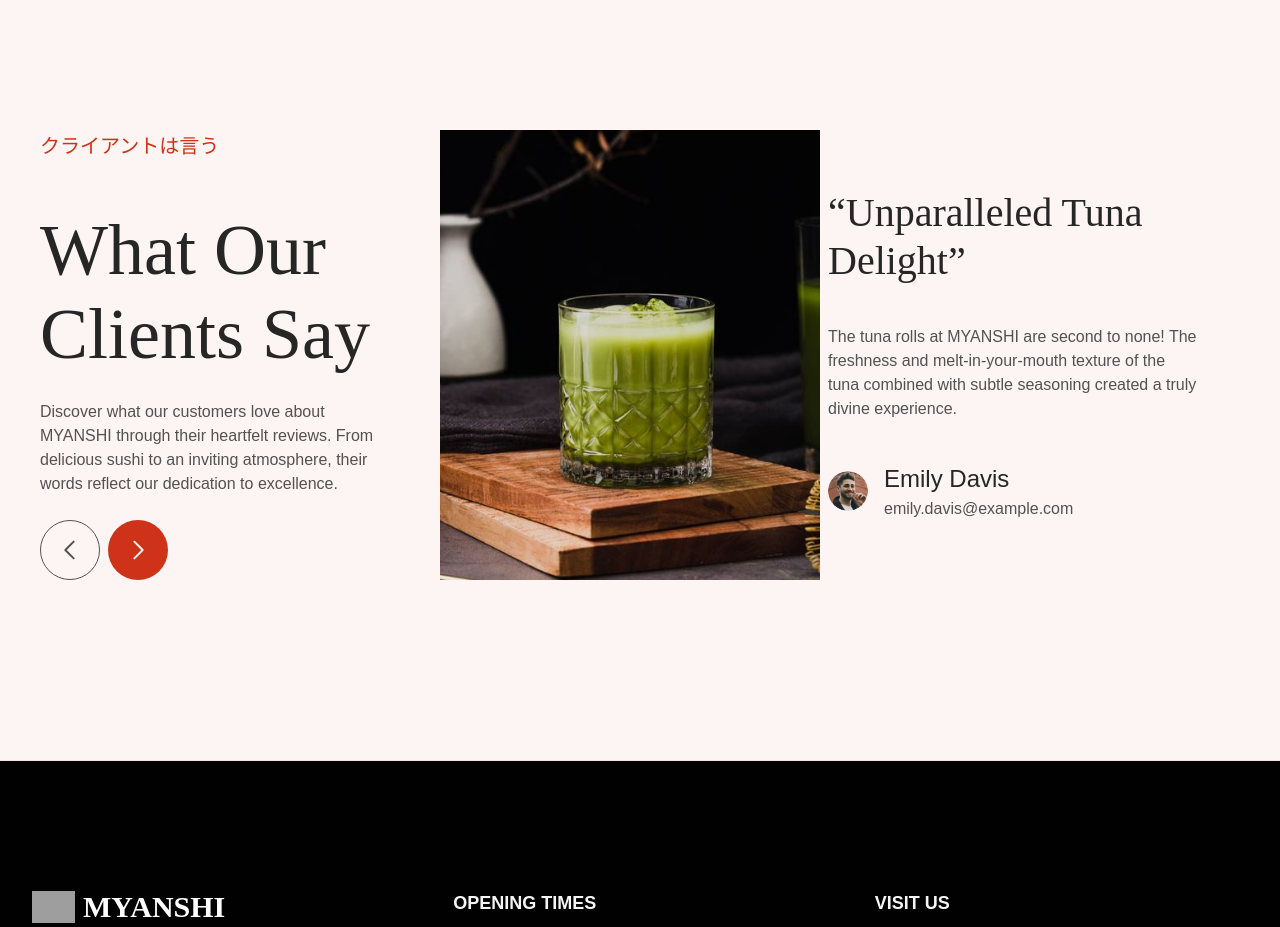
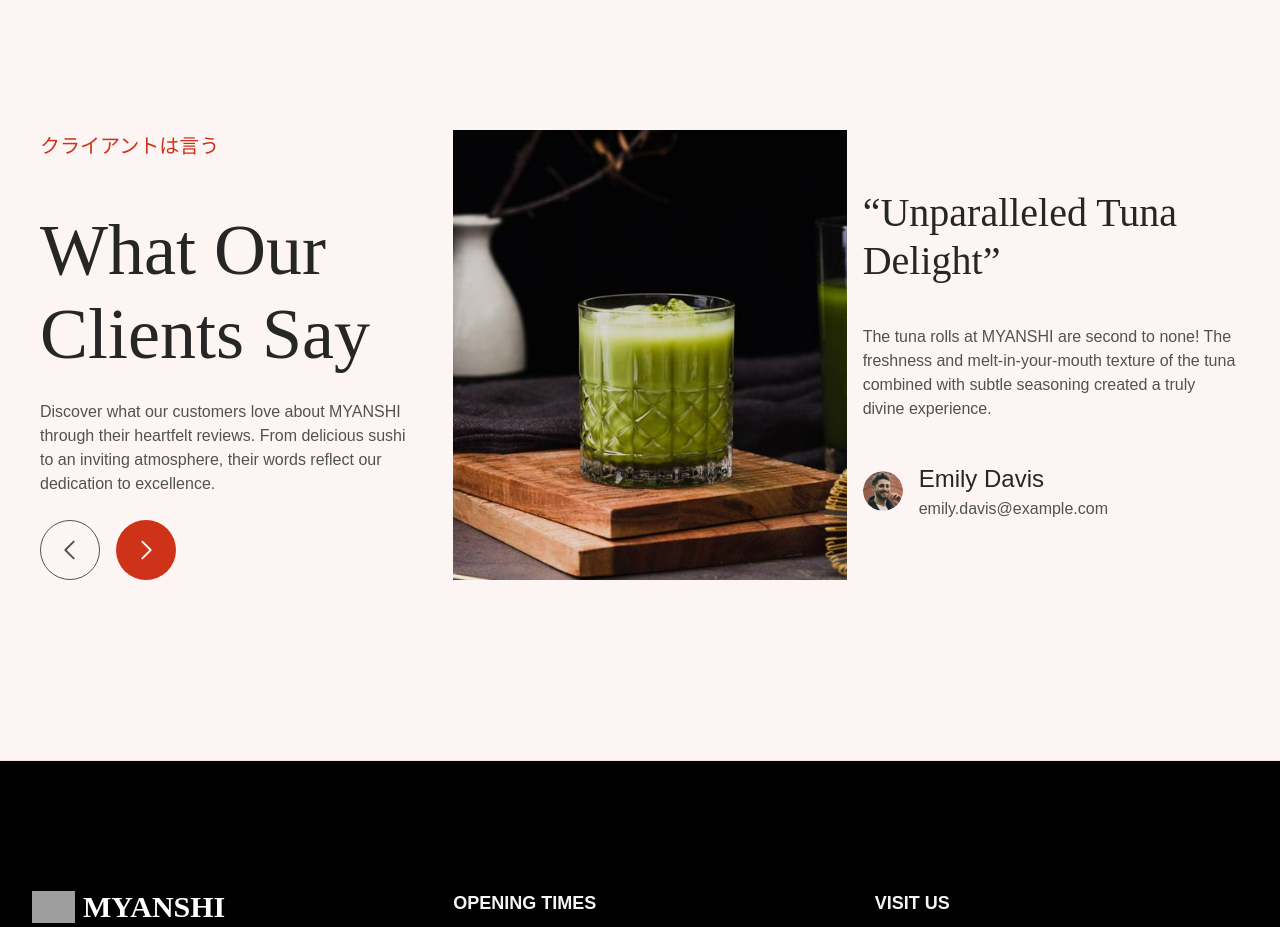
Before and after one commit to Khant-Min-Htut/mcf10_mcp7_myanshi_web, a React (Vite) app: page /menu in a window 1280 px wide. Shown: the part 3360-4287 px from the top of the page. Built offline with nearby package versions, Linux system fonts and the light colour scheme; grey boxes are pictures that could not be loaded.

Commit message:
cleint_feedback_optimized

```diff
--- a/src/components/sectionComponents/ClientFeedbackSection.jsx
+++ b/src/components/sectionComponents/ClientFeedbackSection.jsx
@@ -1,4 +1,4 @@
-import React, { useState, useEffect } from "react";
+import React, { useState, useEffect, useRef } from "react";
 import JapaneseText from "../typography/JapaneseText";
 import PrimaryHeader from "../typography/PrimaryHeader";
 import Paragraph from "../typography/Paragraph";
@@ -13,15 +13,25 @@ import useCarousel from "../../hooks/useCarouse";
 import { motion } from "framer-motion";
 
 const ClientFeedbackSection = () => {
+  const [isHovered, setIsHovered] = useState(false);
+  const ref = useRef(null);
+  const handleMouseEnter = () => setIsHovered(true);
+  const handleMouseLeave = () => setIsHovered(false);
   const cardsPerView = 1;
   const { currentIndex, nextSlide, prevSlide } = useCarousel(
     data,
-    cardsPerView
+    cardsPerView,
+    isHovered
   );
   const currentData = data[currentIndex];
 
   return (
-    <div className=" py-[180px] max-[1000px]:py-[120px] border-y border-stroke-1-color 0">
+    <div
+      ref={ref}
+      onMouseEnter={handleMouseEnter}
+      onMouseLeave={handleMouseLeave}
+      className=" py-[180px] max-[1000px]:py-[120px] border-y border-stroke-1-color 0"
+    >
       <Container>
         <div
           className={`grid grid-flow-col grid-cols-3 max-[1000px]:grid-cols-1 max-[1000px]:grid-flow-row  h-full gap-10  max-[1200px]:px-2`}
@@ -37,7 +47,7 @@ const ClientFeedbackSection = () => {
                   atmosphere, their words reflect our dedication to excellence.
                 </Paragraph>
               </div>
-              <div className="flex gap-2 items-start max-[500px]:hidden ">
+              <div className="flex gap-4 items-start max-sm:hidden ">
                 <RoundedBtn
                   leftArrow={true}
                   outline={true}
@@ -53,11 +63,11 @@ const ClientFeedbackSection = () => {
           </div>
 
           <motion.div
-            key={currentData?.img} // Key changes when currentData?.img changes
+            key={currentData?.img}
             initial={{ opacity: 0.8, x: 0 }}
             animate={{ opacity: 1, x: 0 }}
             transition={{ duration: 0.5, ease: "easeOut" }}
-            className=" col-span-2 flex max-[500px]:flex-col gap-2 items-center"
+            className=" col-span-2 flex max-[500px]:flex-col gap-4 items-center"
           >
             <img
               src={currentData?.img || "/fallback-image.jpg"}
@@ -84,9 +94,12 @@ const ClientFeedbackSection = () => {
             </div>
           </motion.div>
 
-          <div className="w-full flex items-center justify-center">
-            <div className="flex gap-4 items-start min-[500px]:hidden ">
+          <div className=" flex w-full sm:hidden  items-center justify-center">
+            <div className=" gap-4 items-center justify-center flex">
+              {/* Previous Slide Button */}
               <RoundedBtn leftArrow={true} outline={true} onClick={prevSlide} />
+
+              {/* Next Slide Button */}
               <RoundedBtn
                 rightArrow={true}
                 outline={false}
@@ -94,7 +107,6 @@ const ClientFeedbackSection = () => {
               />
             </div>
           </div>
-
         </div>
       </Container>
     </div>
```
